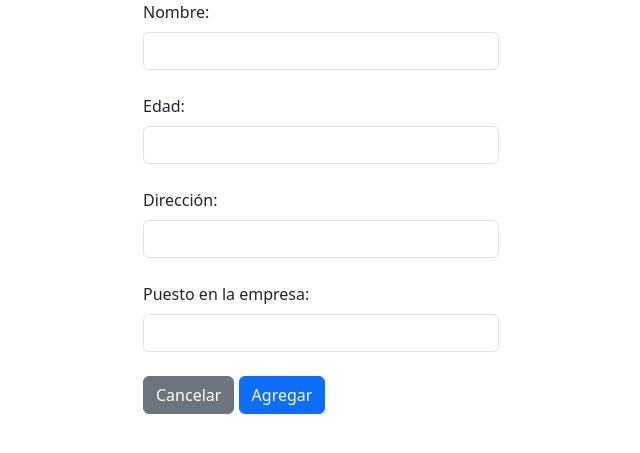
After one commit to Luis0510-Avalos/primer_crud, a PHP site: page /update.php in a window 1280 px wide. The commit adds this page. Shown: the top 453 px of the page, without its empty margins (319-959 px from the left). Run offline with PHP 8.4, Linux system fonts and the light colour scheme; the visitor is signed in with stand-in values (Sample User, id 1).

Commit message:
Agregamos un documento para actualizar

```diff
--- /dev/null
+++ b/update.php
@@ -0,0 +1,89 @@
+<?php include "conexion.php" ?>
+
+<?php
+session_start();
+
+// Recibe información del usuario logueado
+if (isset($_SESSION['usuario']) != "Luis") {
+    header("location:login.php");
+}
+
+
+$ide = "";
+$nombre = "";
+$edad = "";
+$direccion = "";
+$puesto = "";
+
+
+// Mostrar datos de la actualización
+if (isset($_GET['editar'])) {
+    $ide = $_GET['editar'];
+    $sqli = "SELECT * FROM `trabajadores` WHERE `trabajadores`.`id` = " . $ide;
+    $op = $conexion->prepare($sqli);
+    $op->execute();
+    $chamba = $op->fetchAll();
+
+    foreach ($chamba as $dato) {
+        $ide = $dato['id'];
+        $nombre = $dato['nombre'];
+        $edad = $dato['edad'];
+        $direccion = $dato['direccion'];
+        $puesto = $dato['puesto'];
+    }
+}
+
+
+?>
+
+<!doctype html>
+<html lang="en">
+
+<head>
+    <title>PÁGINA PRINCIPAL</title>
+    <!-- Required meta tags -->
+    <meta charset="utf-8" />
+    <meta name="viewport" content="width=device-width, initial-scale=1, shrink-to-fit=no" />
+    <link href="https://cdn.jsdelivr.net/npm/bootstrap@5.3.3/dist/css/bootstrap.min.css" rel="stylesheet" integrity="sha384-QWTKZyjpPEjISv5WaRU9OFeRpok6YctnYmDr5pNlyT2bRjXh0JMhjY6hW+ALEwIH" crossorigin="anonymous">
+</head>
+
+<body>
+
+    <div class="container">
+        <div class="row">
+            <div class="col-md-4">
+
+            </div>
+
+            <div class="col-md-4">
+
+                <form action="index.php" method="POST">
+
+                    <input type="hidden" name="id_trabajador" value="<?php echo (isset($ide)) ? $ide : " "; ?>">
+                    <label for="nombre" class="form-label">Nombre:</label>
+                    <input type="text" name="nombre" class="form-control" id="nombre" value="<?php echo (isset($nombre)) ? $nombre : ""; ?>">
+                    <br>
+                    <label for="edad" class="form-label">Edad:</label>
+                    <input type="text" name="edad" class="form-control" id="edad" value="<?php echo (isset($edad)) ? $edad : ""; ?>">
+                    <br>
+                    <label for="direccion" class="form-label">Dirección:</label>
+                    <input type="text" name="direccion" class="form-control" id="direccion" value="<?php echo (isset($direccion)) ? $direccion : ""; ?>">
+                    <br>
+                    <label for="puesto" class="form-label">Puesto en la empresa:</label>
+                    <input type="text" name="puesto" class="form-control" id="puesto" value="<?php echo (isset($puesto)) ? $puesto : ""; ?>">
+                    <br>
+                        <button type="button" class="btn btn-secondary" data-bs-dismiss="modal">Cancelar</button>
+                        <input type="submit" class="btn btn-primary" value="<?php echo $nombre ? 'Actualizar' : 'Agregar'; ?>">
+
+                </form>
+
+            </div>
+
+        </div>
+    </div>
+
+
+    <script src="https://cdn.jsdelivr.net/npm/bootstrap@5.3.3/dist/js/bootstrap.bundle.min.js" integrity="sha384-YvpcrYf0tY3lHB60NNkmXc5s9fDVZLESaAA55NDzOxhy9GkcIdslK1eN7N6jIeHz" crossorigin="anonymous"></script>
+</body>
+
+</html>
```
Also changed, not shown: index.php (+8 -12 lines).
